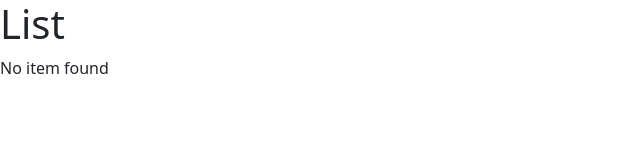
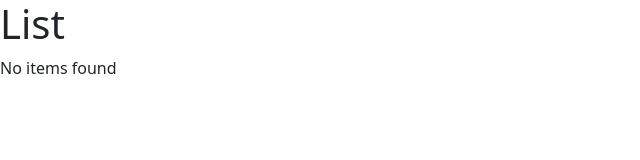
Before and after one commit to Adrian030304/Practice_React, a React (Vite) app: page / in a window 1280 px wide. Shown: the top 160 px of the page, without its empty margins (0-640 px from the left). Built offline with nearby package versions, Linux system fonts and the light colour scheme.

Commit message:
conditional rendering jeyword

```diff
--- a/src/components/ListGroup.tsx
+++ b/src/components/ListGroup.tsx
@@ -5,14 +5,10 @@ function ListGroup() {
     let items: string[] = ["Titu", "Brasov", "Bucuresti"]
     items = []
 
-    const getMessage = () => {
-        return items.length === 0 ? <p>No item found</p>: null;
-    }
-
     return (
     <>
     <h1>List</h1>
-    {getMessage()}
+    {items.length === 0 && <p>No items found</p>}
     <ul className="list-group">
         {items.map(item => (
         <li key={item}>{item}</li>
```
